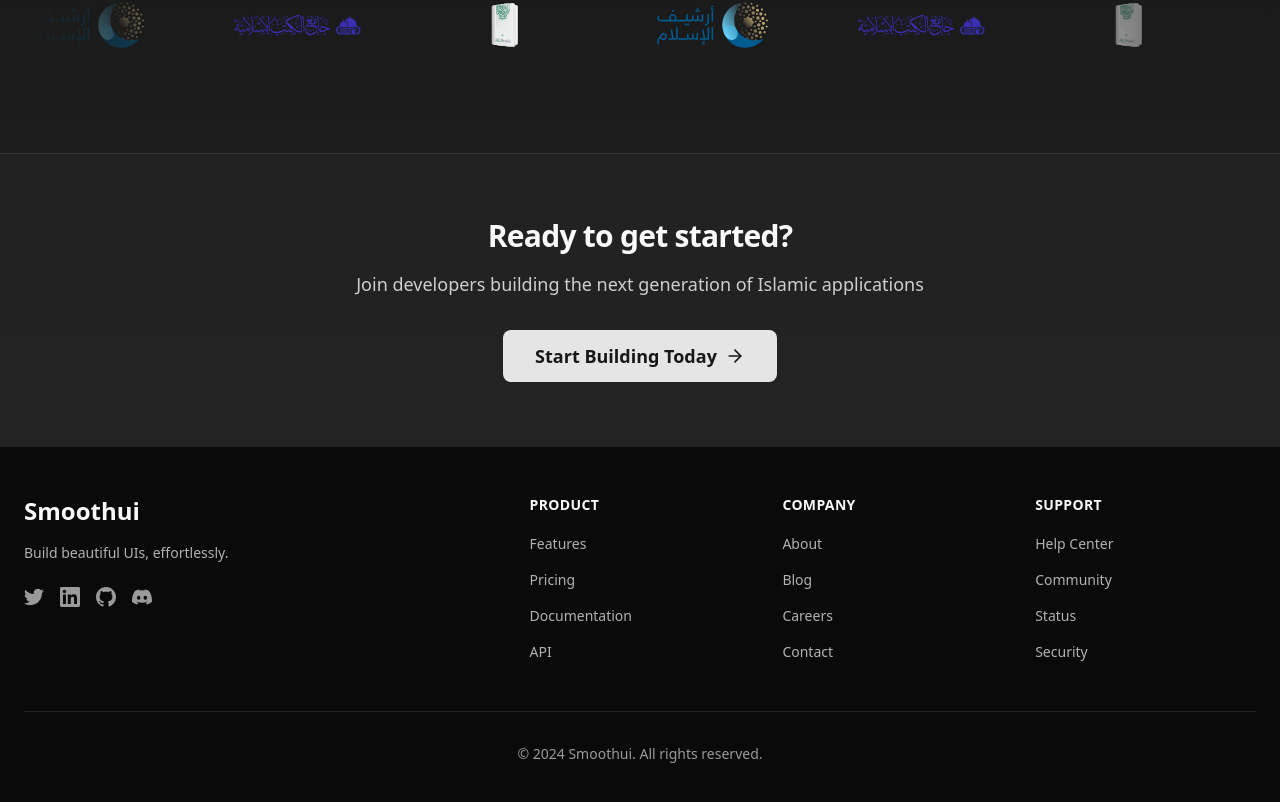
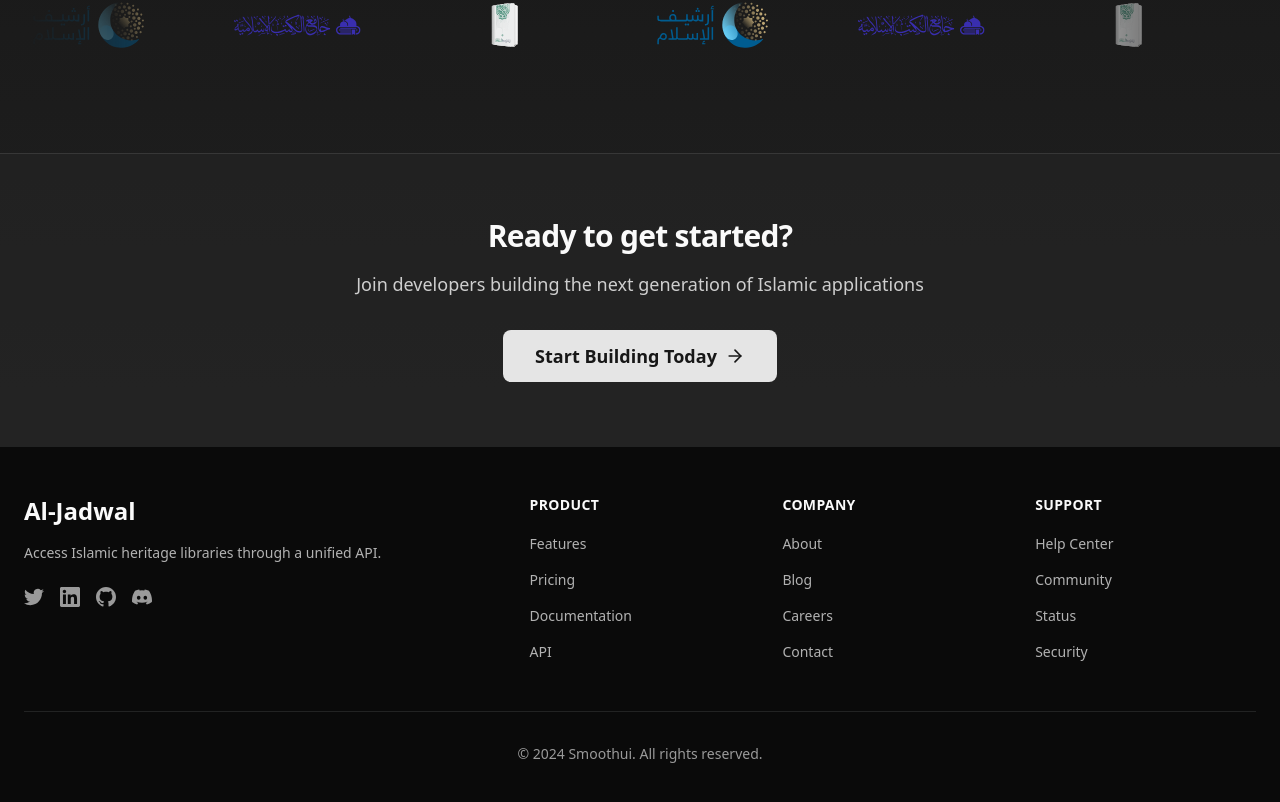
Before and after one commit to ragaeeb/al-jadwal, a Next.js app: page / in a window 1280 px wide. Shown: the part 1242-2044 px from the top of the page. Built offline with nearby package versions, Linux system fonts and the light colour scheme.

Commit message:
Update src/components/landing/Footer.tsx
Co-authored-by: coderabbitai[bot] <136622811+coderabbitai[bot]@users.noreply.github.com>

```diff
--- a/src/components/landing/Footer.tsx
+++ b/src/components/landing/Footer.tsx
@@ -15,8 +15,8 @@ interface FooterSimpleProps {
 }
 
 export function Footer({
-    companyName = 'Smoothui',
-    description = 'Build beautiful UIs, effortlessly.',
+    companyName = 'Al-Jadwal',
+    description = 'Access Islamic heritage libraries through a unified API.',
     links = {
         company: [
             { name: 'About', url: '#about' },
```
